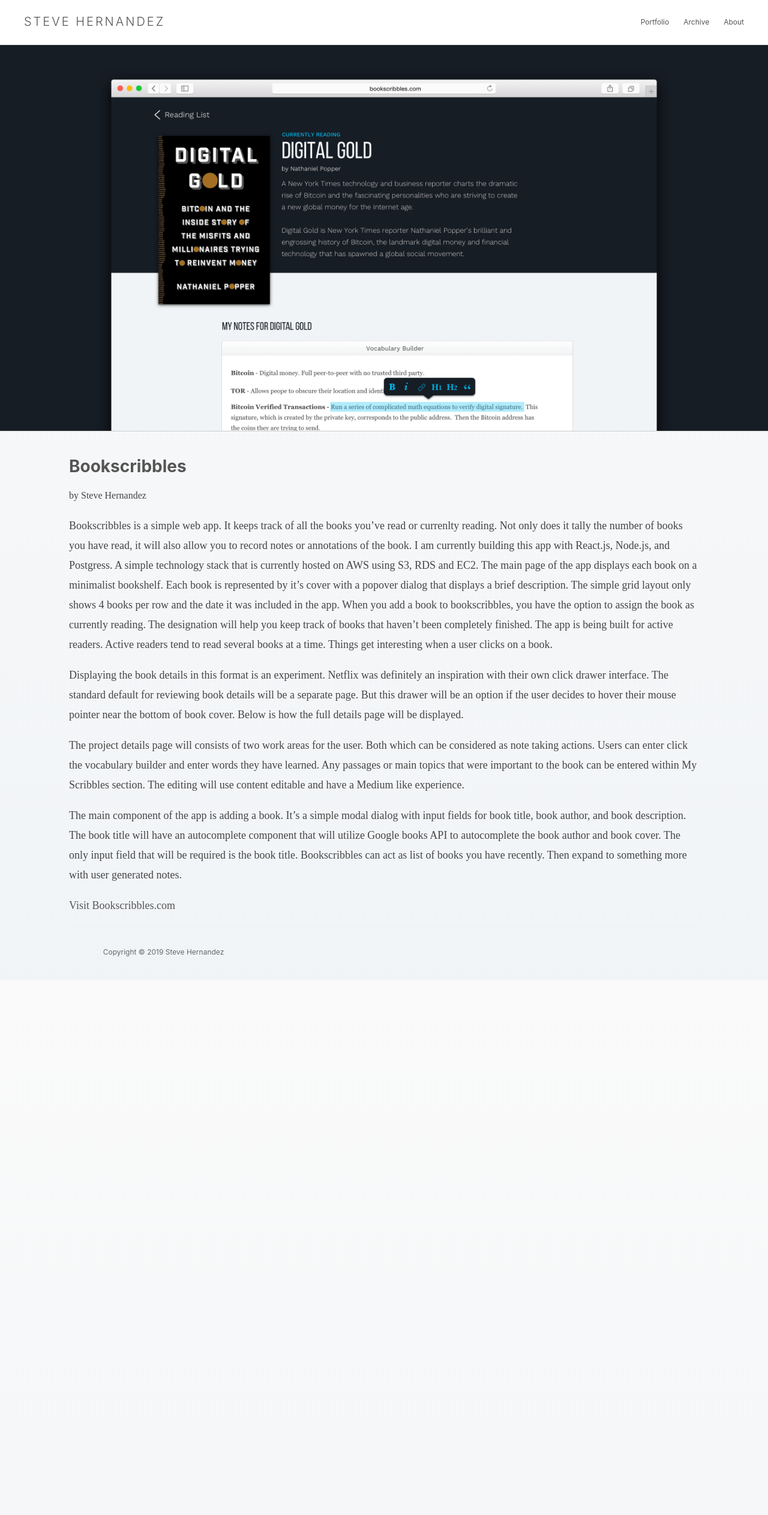
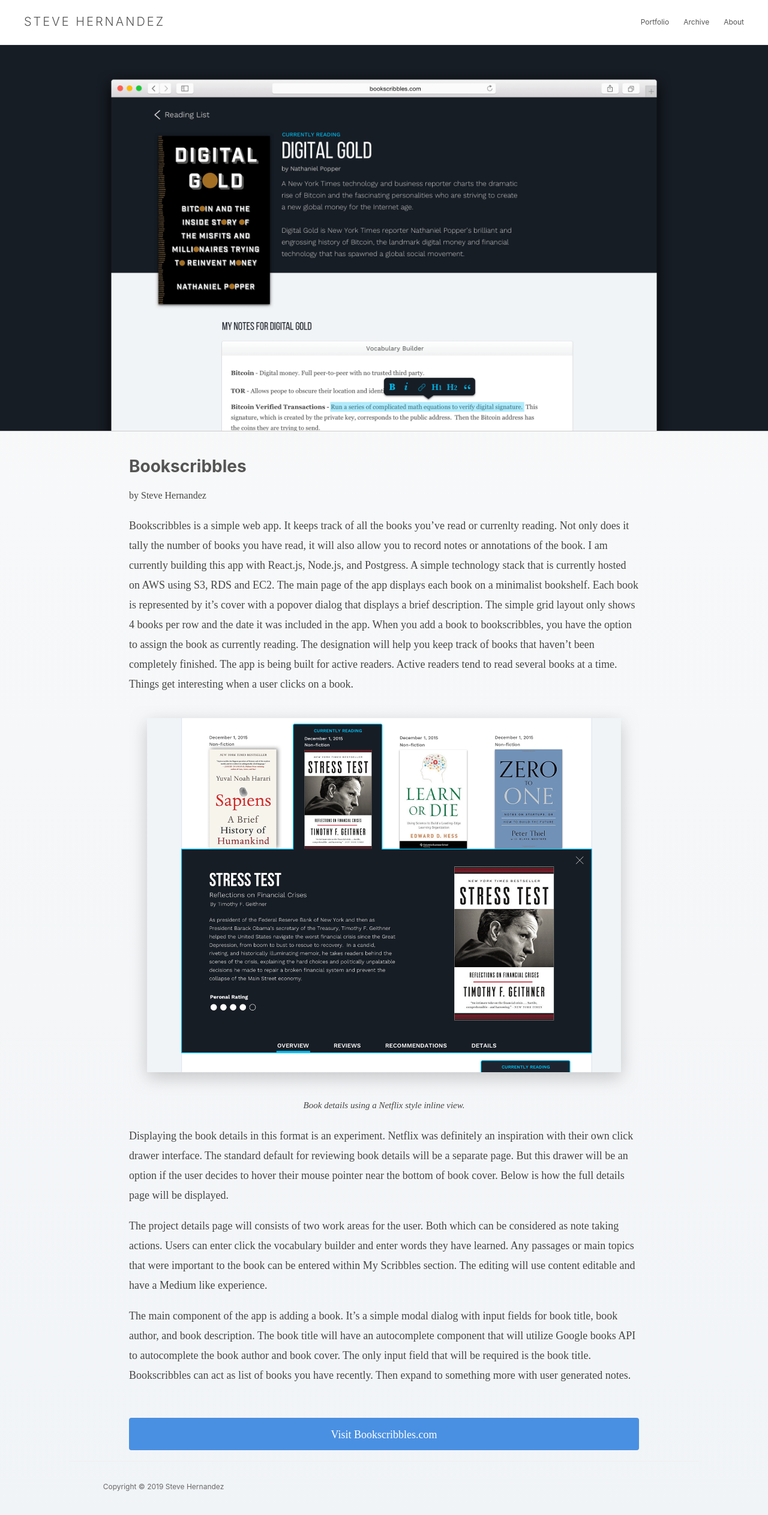
Before and after one commit to slhernandez/slhernandez, a Jekyll site: the page built from _posts/2017-07-4-bookscribbles.markdown, in a window 1280 px wide. Shown: the whole page at 60% size. Built offline with Jekyll 4.4.1, drawn with Linux system fonts in a browser that asks for light colours; before the commit the page ends 1634 px from its top, so only the background shows below that.

Commit message:
Fixed width constraints for blog post page.

```diff
--- /dev/null
+++ b/_includes/post_single_img.html
@@ -0,0 +1,4 @@
+<div class="post-single-col-img">
+  <img src="{{ page.post_image1 }}" title="Book details inline view" alt=""/>
+  <p class="caption">{{ page.post_image1_caption }}</p>
+</div>
--- a/_posts/2017-07-4-bookscribbles.markdown
+++ b/_posts/2017-07-4-bookscribbles.markdown
@@ -7,14 +7,13 @@
 categories: building design
 author: Steve Hernandez
 hero-image: /images/posts/bookscribbles/bookscribbles_hero_img.png
+post_image1: /images/posts/bookscribbles/bs_image_1.png
+post_image1_caption: Book details using a Netflix style inline view.
 ---
 
 Bookscribbles is a simple web app.  It keeps track of all the books you've read or currenlty reading.  Not only does it tally the number of books you have read, it will also allow you to record notes or annotations of the book.  I am currently building this app with React.js, Node.js, and Postgress.  A simple technology stack that is currently hosted on AWS using S3, RDS and EC2.  The main page of the app displays each book on a minimalist bookshelf.  Each book is represented by it's cover with a popover dialog that displays a brief description.  The simple grid layout only shows 4 books per row and the date it was included in the app.  When you add a book to bookscribbles, you have the option to assign the book as currently reading.  The designation will help you keep track of books that haven't been completely finished.  The app is being built for active readers.  Active readers tend to read several books at a time.  Things get interesting when a user clicks on a book.
 
-<!--<div class="post-image border-image">
-  <a href="/images/posts/bookscribbles/inline_details_bs.png" data-imagelightbox="b"><img src="/images/posts/bookscribbles/inline_details_bs.png" title="Book details inline view" alt="Book details inline view"/></a>
-  <p class="caption">Book details using a Netflix style inline view.</p>
-</div>-->
+{% include post_single_img.html %}
 
 Displaying the book details in this format is an experiment. Netflix was definitely an inspiration with their own click drawer interface.  The standard default for reviewing book details will be a separate page.  But this drawer will be an option if the user decides to hover their mouse pointer near the bottom of book cover.  Below is how the full details page will be displayed.
 
--- a/_sass/_post.scss
+++ b/_sass/_post.scss
@@ -6,12 +6,13 @@
   .post-hero-img {
     display: block;
     margin: 0 auto;
+    max-width: 968px;
     width: 75%;
   }
 }
 
 .post-container {
-  max-width: 1050px;
+  max-width: 850px;
   width: 92%;
   margin: 0 auto;
   p {
@@ -31,3 +32,35 @@
   font-size: 2.8em;
   padding: 1.5em 0 0 0;
 }
+
+.btn {
+  display: block;
+  text-decoration: none;
+  color: white;
+  background-color: #4A90E2;
+  padding: 0.8em 0.8em;
+  padding: 0.7em 0em 0.5em 0;
+  text-align: center;
+  border-radius: 4px;
+  margin-top: 3em;
+  &:hover {
+    color: white;
+  }
+}
+
+.post-single-col-img {
+  a {
+    display: block;
+  }
+
+  img {
+    width: 100%;
+  }
+  .caption {
+    margin: 0;
+    font-size: 1.5em;
+    font-style: italic;
+    font-weight: 500;
+    text-align: center;
+  }
+}
```
Also changed, not shown: _sass/_base.scss (line endings or trailing spaces), images/posts/bookscribbles/bs_image_1.png (added), images/posts/bookscribbles/bs_image_2.png (added), images/posts/bookscribbles/bs_image_3.png (added).
